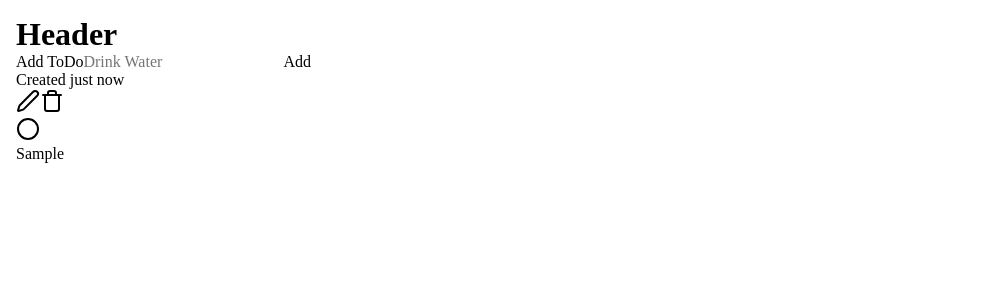
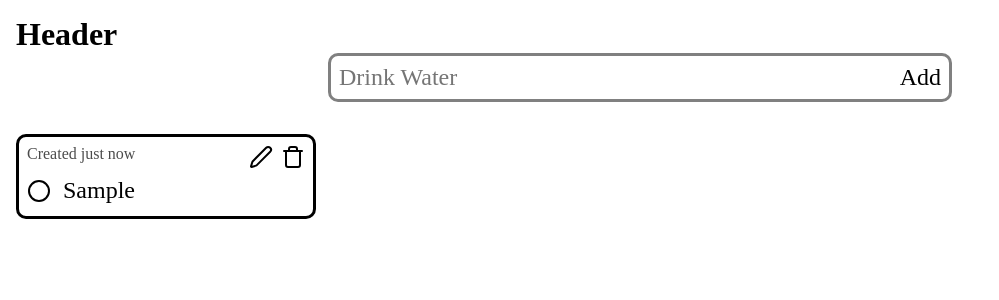
Before and after one commit to KiranNamawar/demo-react-todo-app, a React (Vite) app: page / in a window 1280 px wide. Both pictures are taken after typing "Sample" into the empty fields and a click on the button "Add". Shown: the top 300 px of the page, without its empty margins (0-999 px from the left). Built offline with nearby package versions, Linux system fonts and the light colour scheme.

Commit message:
feat: enhance NewToDo and ToDoList components with improved styling and empty state message

```diff
--- a/src/components/NewToDo.tsx
+++ b/src/components/NewToDo.tsx
@@ -23,10 +23,8 @@ function NewToDo({ addTodo }: { addTodo: (todo: TODO) => void }) {
     }
 
     return (
-        <form onSubmit={handleSubmit}>
-            <label htmlFor="newTask">Add ToDo</label>
+        <form className="new-todo" onSubmit={handleSubmit}>
             <input
-                id="newTask"
                 type="text"
                 placeholder="Drink Water"
                 onChange={(evt) => setTask(evt.target.value)}
--- a/src/components/ToDoItem.tsx
+++ b/src/components/ToDoItem.tsx
@@ -37,7 +37,7 @@ function ToDoItem({ todo, updateToDo, deleteToDo }: Props) {
     }
 
     return (
-        <li className={`todo ${todo.done ? "todo-done" : ""}`}>
+        <li className={`todo-item ${todo.done ? "todo-done" : ""}`}>
             <div className="todo-header">
                 <p>{`${timePrefix} ${calculateTime(
                     todo.updatedAt ?? todo.createdAt
@@ -46,6 +46,7 @@ function ToDoItem({ todo, updateToDo, deleteToDo }: Props) {
                     {editMode ? (
                         <>
                             <button
+                                title="Cancel edit"
                                 onClick={() => {
                                     setEditMode(false);
                                     setTask(todo.task);
@@ -53,20 +54,28 @@ function ToDoItem({ todo, updateToDo, deleteToDo }: Props) {
                             >
                                 <X />
                             </button>
-                            <button onClick={handleEdit}>
+                            <button
+                                title="Save changes"
+                                onClick={handleEdit}
+                                disabled={task === todo.task}
+                            >
                                 <Check />
                             </button>
                         </>
                     ) : (
                         <>
                             <button
+                                title="Edit todo"
                                 onClick={() => {
                                     setEditMode(true);
                                 }}
                             >
                                 <Pen />
                             </button>
-                            <button onClick={() => deleteToDo(todo.id)}>
+                            <button
+                                title="Delete todo"
+                                onClick={() => deleteToDo(todo.id)}
+                            >
                                 <Trash />
                             </button>
                         </>
@@ -75,6 +84,9 @@ function ToDoItem({ todo, updateToDo, deleteToDo }: Props) {
             </div>
             <div className="todo-body">
                 <button
+                    title={
+                        todo.done ? "Mark as incomplete" : "Mark as complete"
+                    }
                     onClick={() =>
                         updateToDo({
                             ...todo,
--- a/src/components/ToDoList.tsx
+++ b/src/components/ToDoList.tsx
@@ -8,6 +8,15 @@ interface Props {
 }
 
 function ToDoList({ todos, ...props }: Props) {
+    if (todos.length === 0) {
+        return (
+            <div className="empty-todo-list">
+                <p>No todos yet! 📝</p>
+                <p>Start by adding your first task above.</p>
+            </div>
+        );
+    }
+
     return (
         <ul className="todo-list">
             {todos.map((todo) => (
--- a/src/index.css
+++ b/src/index.css
@@ -17,6 +17,9 @@ button {
 input:focus {
     outline: none;
 }
+button {
+    cursor: pointer;
+}
 
 ul {
     list-style: none;
@@ -27,7 +30,7 @@ ul {
     color-scheme: light dark;
 }
 
-/* App Layout */
+/* Layout */
 #app {
     display: flex;
     flex-direction: column;
@@ -35,5 +38,100 @@ ul {
     padding: 1rem;
     & main {
         flex-grow: 1;
+        display: flex;
+        flex-direction: column;
+        align-items: center;
     }
 }
+
+.new-todo {
+    display: flex;
+    width: 50%;
+    font-size: 1.5rem;
+    border: solid gray;
+    border-radius: 10px;
+    & input {
+        flex-grow: 1;
+    }
+    & * {
+        padding: 0.5rem;
+    }
+}
+
+.todo-list {
+    display: grid;
+    grid-template-columns: repeat(auto-fill, minmax(300px, 1fr));
+    width: 100%;
+    gap: 1rem;
+    margin-top: 2rem;
+}
+
+.todo-item {
+    border: solid;
+    border-radius: 10px;
+    padding: 0.5rem;
+
+    & .todo-header {
+        display: flex;
+        & p {
+            flex-grow: 1;
+            opacity: 0.7;
+        }
+
+        & .todo-actions {
+            display: flex;
+            gap: 0.5rem;
+        }
+    }
+
+    & .todo-body {
+        display: flex;
+        gap: 0.5rem;
+        align-items: center;
+        font-size: 1.5rem;
+
+        & button {
+            display: flex;
+            align-items: center;
+        }
+
+        & input,
+        & p {
+            flex-grow: 1;
+            padding: 0.25rem;
+        }
+
+        & p {
+            overflow: hidden;
+            text-overflow: ellipsis;
+        }
+    }
+}
+
+.empty-todo-list {
+    display: flex;
+    flex-direction: column;
+    align-items: center;
+    justify-content: center;
+    gap: 0.5rem;
+    padding: 3rem 2rem;
+    margin-top: 2rem;
+    border: 2px dashed;
+    border-radius: 10px;
+    opacity: 0.6;
+    text-align: center;
+
+    & p:first-child {
+        font-size: 1.5rem;
+        font-weight: 600;
+    }
+
+    & p:last-child {
+        font-size: 1rem;
+        opacity: 0.8;
+    }
+}
+
+.todo-done {
+    opacity: 0.7;
+}
```
